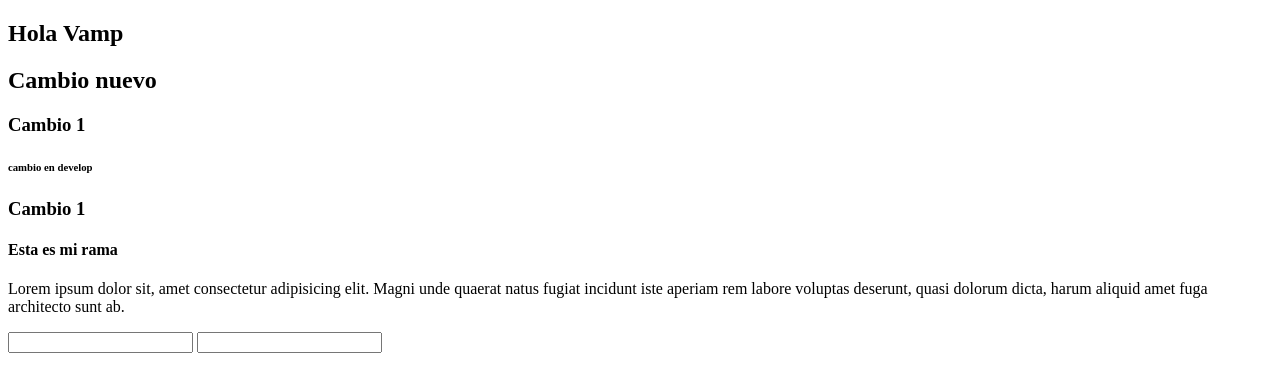
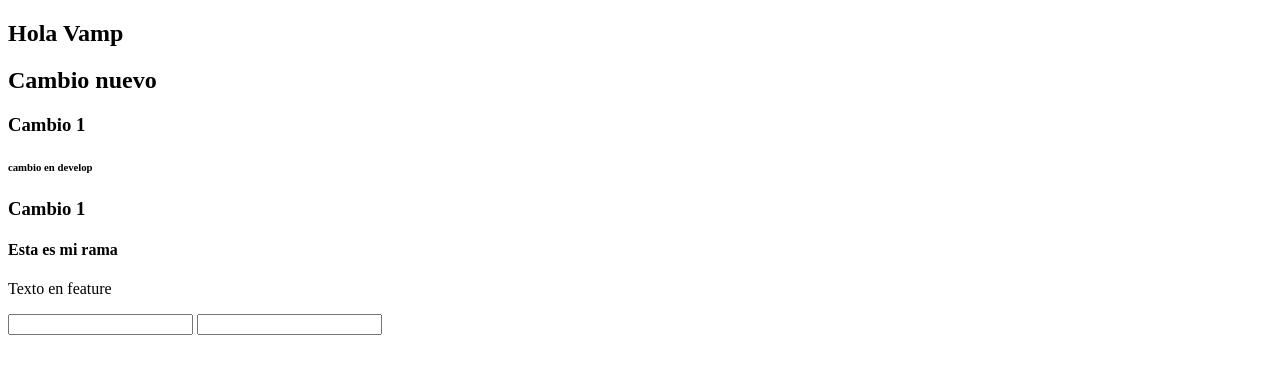
Before and after one commit to LioveCazarez/git-test, a plain HTML site: page index.html in a window 1280 px wide. Drawn offline with Linux system fonts and the light colour scheme.

Commit message:
cambios rama

```diff
--- a/index.html
+++ b/index.html
@@ -14,7 +14,7 @@
             <h6>cambio en develop</h6>
        <h3>Cambio 1</h3>
         <h4>Esta es mi rama</h4>
-        <p>Lorem ipsum dolor sit, amet consectetur adipisicing elit. Magni unde quaerat natus fugiat incidunt iste aperiam rem labore voluptas deserunt, quasi dolorum dicta, harum aliquid amet fuga architecto sunt ab.</p>
+        <p>Texto en feature</p>
         <input type="text" id="hola">
         <input type="text" id="nombre">
 
```
